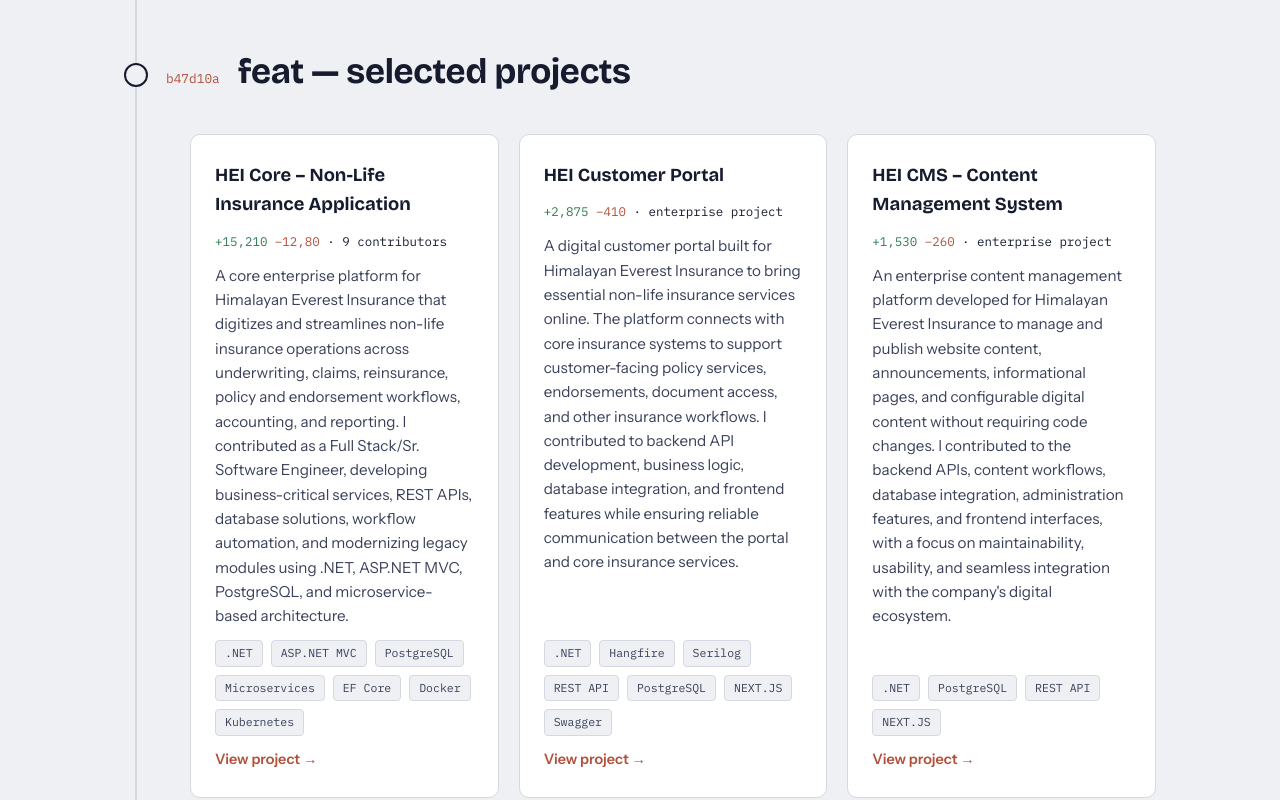
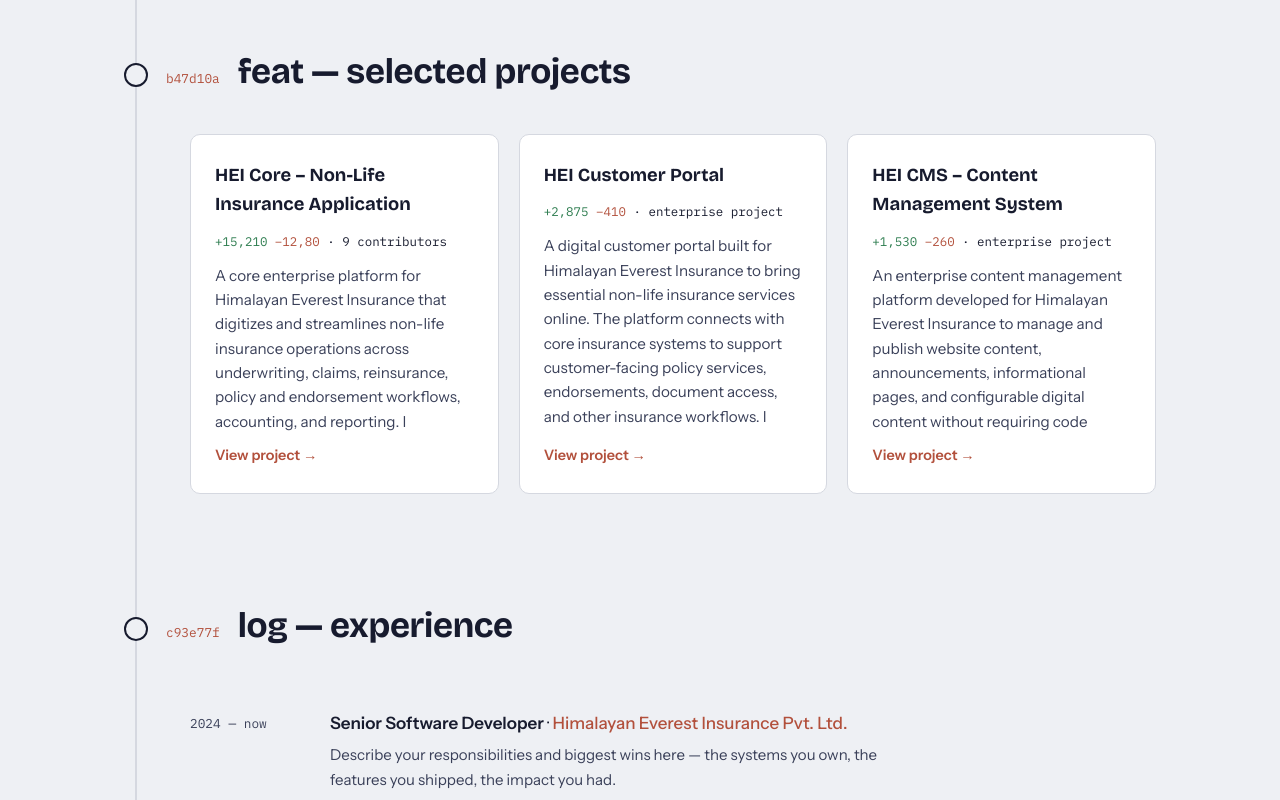
Before and after one commit to thelightloop/thelightloop, a Next.js app: page / in a window 1280 px wide. Shown: the part 1140-1940 px from the top of the page. Built offline with nearby package versions, Linux system fonts and the light colour scheme.

Commit message:
:art:scrollable card for projects

```diff
--- a/src/app/globals.css
+++ b/src/app/globals.css
@@ -439,11 +439,43 @@
   display: flex;
   flex-direction: column;
   gap: 12px;
+  max-height: 360px;
+  overflow: hidden;
   transition:
     transform 0.18s ease,
     box-shadow 0.18s ease,
     border-color 0.18s ease,
     background-color 0.25s ease;
+}
+
+.project-scroll {
+  flex: 1;
+  min-height: 0;
+  overflow-y: auto;
+  display: flex;
+  flex-direction: column;
+  gap: 12px;
+  padding-right: 4px;
+  margin-right: -4px;
+  scrollbar-width: thin;
+  scrollbar-color: var(--line) transparent;
+}
+
+.project-scroll::-webkit-scrollbar {
+  width: 6px;
+}
+
+.project-scroll::-webkit-scrollbar-track {
+  background: transparent;
+}
+
+.project-scroll::-webkit-scrollbar-thumb {
+  background: var(--line);
+  border-radius: 100px;
+}
+
+.project-scroll::-webkit-scrollbar-thumb:hover {
+  background: var(--ink-soft);
 }
 
 .project:hover {
@@ -456,17 +488,23 @@
   font-family: var(--display);
   font-weight: 700;
   font-size: 1.15rem;
+  flex-shrink: 0;
+}
+
+.diffstat {
+  font-family: var(--mono);
+  font-size: 0.78rem;
+  flex-shrink: 0;
 }
 
 .project p {
   color: var(--ink-soft);
   font-size: 0.95rem;
-  flex: 1;
 }
 
-.diffstat {
-  font-family: var(--mono);
-  font-size: 0.78rem;
+.project a {
+  flex-shrink: 0;
+  margin-top: auto;
 }
 
 .diffstat .add {
--- a/src/components/ProjectsSection.tsx
+++ b/src/components/ProjectsSection.tsx
@@ -15,6 +15,7 @@
                 <span className="del">{project.diffstat.removed}</span> ·{" "}
                 {project.diffstat.meta}
               </span>
+              <div className="project-scroll">
                 <p>{project.description}</p>
                 <div className="tags">
                   {project.tags.map((tag) => (
@@ -22,6 +23,7 @@
                       {tag}
                     </span>
                   ))}
+                </div>
               </div>
               <a href={project.href}>View project →</a>
             </article>
--- a/src/data/portfolio.ts
+++ b/src/data/portfolio.ts
@@ -34,7 +34,7 @@
     description:
       "A core enterprise platform for Himalayan Everest Insurance that digitizes and streamlines non-life insurance operations across underwriting, claims, reinsurance, policy and endorsement workflows, accounting, and reporting. I contributed as a Full Stack/Sr. Software Engineer, developing business-critical services, REST APIs, database solutions, workflow automation, and modernizing legacy modules using .NET, ASP.NET MVC, PostgreSQL, and microservice-based architecture.",
     tags: [".NET", "ASP.NET MVC", "PostgreSQL", "Microservices", "EF Core", "Docker", "Kubernetes"],
-    href: "#",
+    href: "https://uat-auth.hgidigital.com/",
   },
   {
     title: "HEI Customer Portal",
@@ -42,7 +42,7 @@
     description:
       "A digital customer portal built for Himalayan Everest Insurance to bring essential non-life insurance services online. The platform connects with core insurance systems to support customer-facing policy services, endorsements, document access, and other insurance workflows. I contributed to backend API development, business logic, database integration, and frontend features while ensuring reliable communication between the portal and core insurance services.",
     tags: [".NET", "Hangfire","Serilog", "REST API", "PostgreSQL", "NEXT.JS" ,"Swagger"],
-    href: "#",
+    href: "https://customer.digitalhei.com/",
   },
   {
     title: "HEI CMS – Content Management System",
@@ -50,7 +50,7 @@
     description:
       "An enterprise content management platform developed for Himalayan Everest Insurance to manage and publish website content, announcements, informational pages, and configurable digital content without requiring code changes. I contributed to the backend APIs, content workflows, database integration, administration features, and frontend interfaces, with a focus on maintainability, usability, and seamless integration with the company's digital ecosystem.",
     tags: [".NET", "PostgreSQL", "REST API", "NEXT.JS"],
-    href: "#",
+    href: "https://uat-admin.hgidigital.com/",
   },
 ] as const;
 
```
Lines whose indentation alone changed are shown as unchanged.
